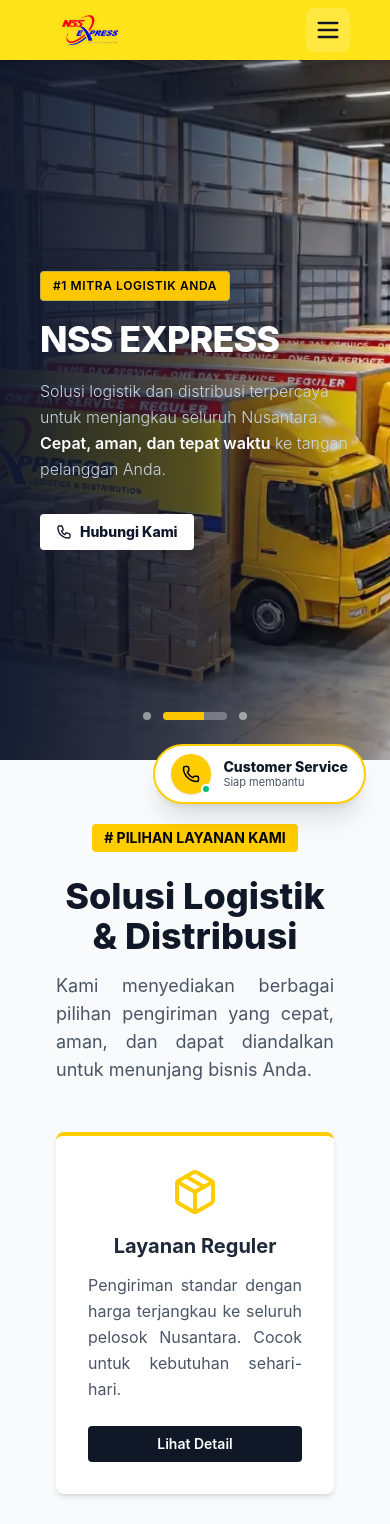
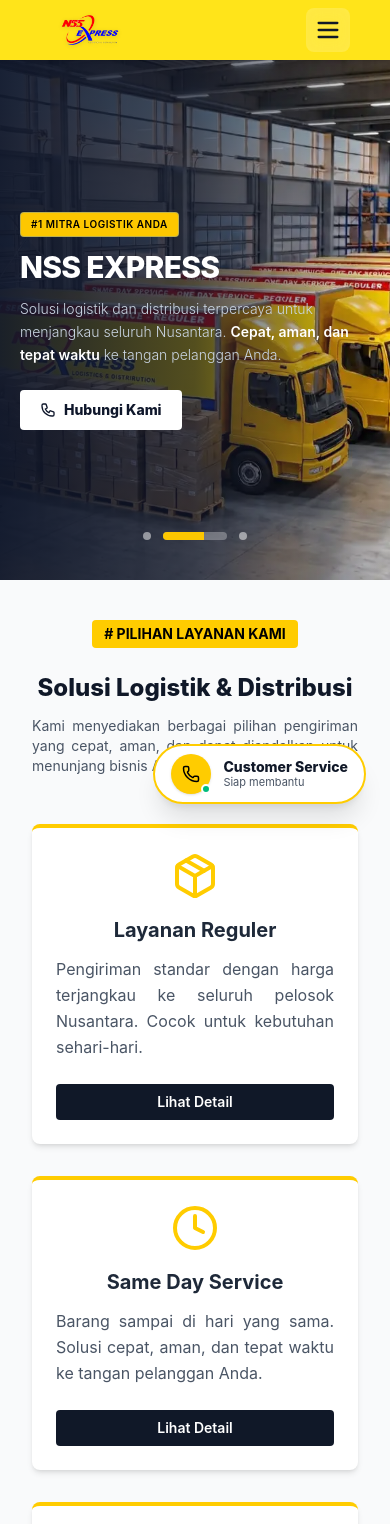
Before and after one commit to DickyGustyanto12/express_website, a React (Vite) app in the folder frontend_reactts/: page / in a window 390 px wide. Shown: the top 1524 px of the page. Built offline with nearby package versions, Linux system fonts and the light colour scheme.

Commit message:
Update_V.21092026.1200

```diff
--- a/frontend_reactts/src/components/Banner.tsx
+++ b/frontend_reactts/src/components/Banner.tsx
@@ -29,7 +29,7 @@
   }, [currentIndex]);
 
   return (
-    <div className="relative w-full h-[700px] md:h-[900px] overflow-hidden group">
+    <div className="relative w-full h-[520px] sm:h-[600px] md:h-[800px] lg:h-[900px] overflow-hidden group">
 
         <style>
             {`
@@ -103,23 +103,23 @@
             ))}
         </div>
 
-        <div className="absolute inset-0 flex flex-col justify-center lg:mx-20 px-10 md:px-14 lg:px-24 z-20 w-full pointer-events-none">
+        <div className="absolute inset-0 flex flex-col justify-center lg:mx-20 px-5 sm:px-8 md:px-14 lg:px-24 z-20 w-full pointer-events-none">
             <div key={currentIndex} className="max-w-3xl animate-slide-right pointer-events-auto">
-                <span className="inline-block py-1.5 px-3 md:py-2 md:px-3 rounded-sm bg-yellow-400 border border-blue-500/30 text-black text-xs md:text-sm font-semibold tracking-wider mb-4 md:mb-6 backdrop-blur-sm">
+                <span className="inline-block py-1 px-2.5 md:py-2 md:px-3 rounded-sm bg-yellow-400 border border-blue-500/30 text-black text-[10px] sm:text-xs md:text-sm font-semibold tracking-wider mb-3 md:mb-6 backdrop-blur-sm">
                     #1 MITRA LOGISTIK ANDA
                 </span>
 
-                <h1 className="text-4xl md:text-5xl lg:text-7xl font-extrabold tracking-tight text-white mb-4 md:mb-6 leading-tight">
+                <h1 className="text-3xl sm:text-4xl md:text-5xl lg:text-7xl font-extrabold tracking-tight text-white mb-3 md:mb-6 leading-tight">
                    NSS EXPRESS
                    {/* <span className="text-red-600">NSS</span> <span className="text-blue-600">EXPRESS</span> */}
                 </h1>
 
-                <p className="text-base md:text-xl lg:text-2xl text-slate-300 leading-relaxed mb-8 md:mb-10 font-light max-w-2xl">
+                <p className="text-sm sm:text-base md:text-xl lg:text-2xl text-slate-300 leading-relaxed mb-6 md:mb-10 font-light max-w-2xl">
                     Solusi logistik dan distribusi terpercaya untuk menjangkau seluruh Nusantara. <strong className="text-white font-semibold">Cepat, aman, dan tepat waktu</strong> ke tangan pelanggan Anda.
                 </p>
 
                 <div className="flex flex-col sm:flex-row gap-3 md:gap-5">
-                  <button className="cursor-pointer group rounded-sm flex items-center justify-center gap-2 bg-white text-slate-900 font-extrabold px-4 w-fit py-2 text-sm md:px-8 md:py-4 md:text-lg transition-all duration-300 hover:bg-yellow-300 hover:scale-105 hover:shadow-[0_0_20px_rgba(250,204,21,0.4)]">
+                  <button className="cursor-pointer group rounded-sm flex items-center justify-center gap-2 bg-white text-slate-900 font-extrabold px-5 w-fit py-2.5 text-sm md:px-8 md:py-4 md:text-lg transition-all duration-300 hover:bg-yellow-300 hover:scale-105 hover:shadow-[0_0_20px_rgba(250,204,21,0.4)]">
                       <svg className="w-4 h-4 md:w-5 md:h-5" fill="none" stroke="currentColor" viewBox="0 0 24 24">
                           <path strokeLinecap="round" strokeLinejoin="round" strokeWidth="2" d="M3 5a2 2 0 012-2h3.28a1 1 0 01.948.684l1.498 4.493a1 1 0 01-.502 1.21l-2.257 1.13a11.042 11.042 0 005.516 5.516l1.13-2.257a1 1 0 011.21-.502l4.493 1.498a1 1 0 01.684.949V19a2 2 0 01-2 2h-1C9.716 21 3 14.284 3 6V5z"></path>
                       </svg>
--- a/frontend_reactts/src/pages/Cabang.tsx
+++ b/frontend_reactts/src/pages/Cabang.tsx
@@ -77,8 +77,8 @@
   };
 
   return (
-    <section id="alamat" className="py-20 bg-gray-50 overflow-hidden border-t border-gray-200 mx-10 lg:mx-0 scroll-mt-24">
-      <div className="container px-10 md:px-10 max-w-full lg:px-45">
+    <section id="alamat" className="py-14 md:py-20 bg-gray-50 overflow-hidden border-t border-gray-200 mx-4 sm:mx-6 lg:mx-0 scroll-mt-24">
+      <div className="container px-4 sm:px-6 md:px-10 max-w-full lg:px-45">
         <div className="flex flex-col lg:flex-row gap-12 items-start">
 
           <motion.div
@@ -92,10 +92,10 @@
               <span className="bg-[#FFCC00] text-black font-bold py-1 px-3 rounded text-sm mb-4 inline-block">
                 # LOKASI CABANG
               </span>
-              <h2 className="text-4xl font-extrabold text-gray-900 mb-4 leading-tight">
+              <h2 className="text-2xl sm:text-3xl md:text-4xl font-extrabold text-gray-900 mb-3 md:mb-4 leading-tight">
                 Temukan Cabang NSS Express Terdekat
               </h2>
-              <p className="text-gray-600 text-lg leading-relaxed text-justify lg:text-left">
+              <p className="text-gray-600 text-sm sm:text-base md:text-lg leading-relaxed text-justify lg:text-left">
                 Pilih atau cari cabang pada peta untuk melihat detail lokasi operasional kami.
               </p>
             </div>
--- a/frontend_reactts/src/pages/ContactUs.tsx
+++ b/frontend_reactts/src/pages/ContactUs.tsx
@@ -13,7 +13,7 @@
   };
 
   return (
-    <section id="kontak" className="py-16 md:py-24 bg-white overflow-hidden text-gray-900 scroll-mt-24">
+    <section id="kontak" className="py-12 md:py-24 bg-white overflow-hidden text-gray-900 scroll-mt-24">
       <div className="container mx-auto px-4 sm:px-6 lg:px-20 max-w-7xl">
         <div className="flex flex-col md:flex-row items-center justify-between gap-12 md:gap-16">
           <motion.div
@@ -27,11 +27,11 @@
               Hubungi Kami
             </span>
 
-            <h2 className="text-3xl sm:text-4xl md:text-5xl font-extrabold text-gray-900 mb-4 md:mb-6 leading-tight">
+            <h2 className="text-2xl sm:text-3xl md:text-4xl lg:text-5xl font-extrabold text-gray-900 mb-4 md:mb-6 leading-tight">
               Punya Pertanyaan atau Terdapat Kendala?
             </h2>
 
-            <p className="text-gray-600 text-base md:text-lg mb-8 leading-relaxed max-w-xl text-justify md:text-left mx-auto md:mx-0">
+            <p className="text-gray-600 text-sm sm:text-base md:text-lg mb-6 md:mb-8 leading-relaxed max-w-xl text-justify md:text-left mx-auto md:mx-0">
               Jangan ragu, Tim Customer Service kami yang ramah siap membantu merespons segala pertanyaan atau keluhan logistik Anda secara cepat via chat.
             </p>
 
@@ -52,8 +52,8 @@
             transition={{ duration: 0.6 }}
             className="w-full md:w-5/12 flex justify-center items-center"
           >
-            <div className="relative bg-[#FFCC00]/20 p-12 md:p-16 rounded-full border border-[#FFCC00]/40 shadow-inner">
-              <Headphones size={90} className="text-yellow-600 animate-bounce" />
+            <div className="relative bg-[#FFCC00]/20 p-8 sm:p-12 md:p-16 rounded-full border border-[#FFCC00]/40 shadow-inner">
+              <Headphones size={70} className="text-yellow-600 animate-bounce" />
             </div>
           </motion.div>
         </div>
--- a/frontend_reactts/src/pages/Footer.tsx
+++ b/frontend_reactts/src/pages/Footer.tsx
@@ -19,9 +19,9 @@
   ];
 
   return (
-    <footer className="bg-gray-950 text-white pt-16 pb-8 border-t-4 border-[#FFCC00]">
-      <div className="container mx-auto min-w-full px-15 lg:px-45">
-        <div className="grid grid-cols-1 md:grid-cols-2 lg:grid-cols-4 gap-12 mb-12">
+    <footer className="bg-gray-950 text-white pt-12 md:pt-16 pb-8 border-t-4 border-[#FFCC00]">
+      <div className="container mx-auto min-w-full px-5 sm:px-8 md:px-10 lg:px-45">
+        <div className="grid grid-cols-1 md:grid-cols-2 lg:grid-cols-4 gap-8 md:gap-12 mb-12">
 
           <div className="flex flex-col items-start text-left">
             <h2 className="text-3xl font-extrabold text-[#FFCC00] mb-4 tracking-wider w-full text-center md:text-left">
--- a/frontend_reactts/src/pages/Services.tsx
+++ b/frontend_reactts/src/pages/Services.tsx
@@ -27,7 +27,7 @@
   ];
 
   return (
-    <section id="layanan" className="py-16 bg-gray-50 overflow-hidden mx-10 md:mx-20 lg:mx-20 scroll-mt-24">
+    <section id="layanan" className="py-10 md:py-16 bg-gray-50 overflow-hidden mx-4 sm:mx-6 md:mx-10 lg:mx-20 scroll-mt-24">
       <div className="container mx-auto px-4 max-w-6xl">
         <motion.div
           initial={{ opacity: 0, y: -20 }}
@@ -39,10 +39,10 @@
           <span className="bg-[#FFCC00] text-black font-bold py-1 px-3 rounded text-sm mb-4 inline-block">
             # PILIHAN LAYANAN KAMI
           </span>
-          <h2 className="text-4xl font-extrabold text-gray-900 mt-2">
-            Solusi Logistik & Distribusi
+          <h2 className="text-2xl sm:text-3xl md:text-4xl font-extrabold text-gray-900 mt-2">
+            Solusi Logistik &amp; Distribusi
           </h2>
-          <p className="text-gray-600 mt-4 max-w-2xl mx-auto text-justify text-lg md:text-center">
+          <p className="text-gray-600 mt-3 md:mt-4 max-w-2xl mx-auto text-sm sm:text-base md:text-lg text-justify md:text-center">
             Kami menyediakan berbagai pilihan pengiriman yang cepat, aman, dan dapat diandalkan untuk menunjang bisnis Anda.
           </p>
         </motion.div>
@@ -56,7 +56,7 @@
               whileInView={{ opacity: 1, y: 0 }}
               viewport={{ once: true, margin: "-50px" }}
               transition={{ duration: 0.5, delay: index * 0.2 }}
-              className="bg-white p-8 rounded-lg shadow-md border-t-4 border-[#FFCC00] cursor-pointer transform transition-all duration-300 hover:-translate-y-2 hover:shadow-2xl text-center md:text-left scroll-mt-28"
+              className="bg-white p-6 md:p-8 rounded-lg shadow-md border-t-4 border-[#FFCC00] cursor-pointer transform transition-all duration-300 hover:-translate-y-2 hover:shadow-2xl text-center md:text-left scroll-mt-28"
             >
               {layanan.ikon}
               <h3 className="text-xl font-bold text-gray-800 mb-3">
```
Also changed, not shown: frontend_reactts/src/pages/AboutUs.tsx (+6 -6 lines).
